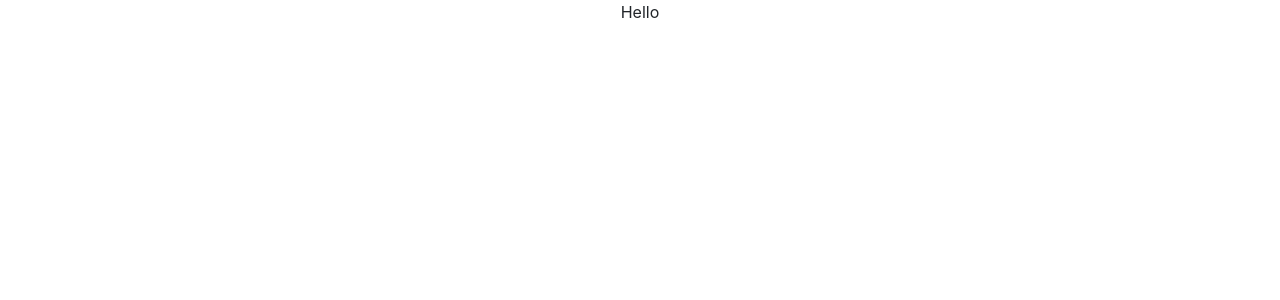
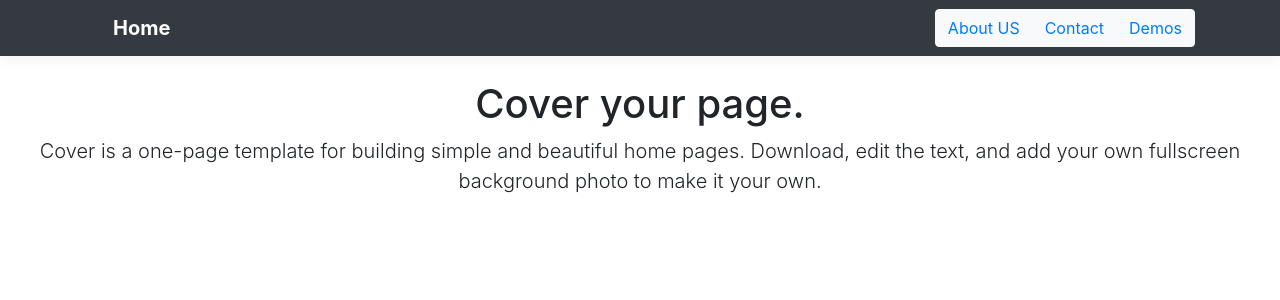
Before and after one commit to SowadHassan/SKGraphics, a React (Create React App) app: page /aboutus in a window 1280 px wide. Shown: the top 300 px of the page. Built offline with nearby package versions, Linux system fonts and the light colour scheme.

Commit message:
route updated

```diff
--- a/src/App.css
+++ b/src/App.css
@@ -64,6 +64,17 @@ footer p {
 
 .box-shadow { box-shadow: 0 .25rem .75rem rgba(0, 0, 0, .05); }
 
+.cover {
+  padding: 0 1.5rem;
+}
+.cover .btn-lg {
+  padding: .75rem 1.25rem;
+  font-weight: 700;
+}
+
+.masthead {
+  margin-bottom: 2rem;
+}
 
 @keyframes App-logo-spin {
   from {
--- a/src/App.js
+++ b/src/App.js
@@ -1,12 +1,14 @@
 import React from "react";
-import logo from "./logo.svg";
+// import logo from "./logo.svg";
 import "./App.css";
 import "bootstrap/dist/css/bootstrap.min.css";
+import { BrowserRouter, Route, Switch } from "react-router-dom";
 
 import Home from "./components/home/home";
-import AboutUs from './components/aboutus/aboutus'
+import AboutUs from "./components/aboutus/aboutus";
 
-import { BrowserRouter, Route, Switch } from "react-router-dom";
+import Contact from "./components/contact/contact";
+import Demos from "./components/demos/demos";
 
 function App() {
   return (
@@ -28,12 +30,13 @@ function App() {
         <Home />
       </header> */}
       <BrowserRouter>
-      <Switch>
-        <Route path="/" component={Home} exact />
-        <Route path="/aboutus" component={AboutUs} />
-      </Switch>
+        <Switch>
+          <Route path="/" component={Home} exact />
+          <Route path="/aboutus" component={AboutUs} />
+          <Route path="/contact" component={Contact} />
+          <Route path="/demos" component={Demos} />
+        </Switch>
       </BrowserRouter>
-      {/* <Home /> */}
     </div>
   );
 }
--- a/src/components/aboutus/aboutus.js
+++ b/src/components/aboutus/aboutus.js
@@ -1,9 +1,24 @@
 import React from "react";
+import TopTitle from "../../layout/top_tilte/top_title";
 
 function AboutUs() {
   return (
     <>
-        <p>Hello</p>
+      <TopTitle />
+      <br />
+      <main role="main" class="inner cover">
+        <h1 class="cover-heading">Cover your page.</h1>
+        <p class="lead">
+          Cover is a one-page template for building simple and beautiful home
+          pages. Download, edit the text, and add your own fullscreen background
+          photo to make it your own.
+        </p>
+        {/* <p class="lead">
+          <a href="#" class="btn btn-lg btn-secondary">
+            Learn more
+          </a>
+        </p> */}
+      </main>
     </>
   );
 }
--- /dev/null
+++ b/src/components/contact/contact.js
@@ -0,0 +1,11 @@
+import React from "react";
+
+function Contact() {
+  return (
+    <>
+      <p>Contact</p>
+    </>
+  );
+}
+
+export default Contact;
--- /dev/null
+++ b/src/components/demos/demos.js
@@ -0,0 +1,11 @@
+import React from "react";
+
+function Demos() {
+  return (
+    <>
+      <p>Demos</p>
+    </>
+  );
+}
+
+export default Demos;
--- a/src/components/home/home.js
+++ b/src/components/home/home.js
@@ -1,6 +1,5 @@
 import React from "react";
 import TopTitle from "../../layout/top_tilte/top_title";
-import { BrowserRouter, Route, Switch, Link } from "react-router-dom";
 
 function Home() {
   return (
--- a/src/layout/top_tilte/top_title.js
+++ b/src/layout/top_tilte/top_title.js
@@ -1,11 +1,9 @@
-import React from 'react';
+import React from "react";
 import { Button, ButtonGroup } from "react-bootstrap";
 import { Link } from "react-router-dom";
 
-
-
 function TopTitle() {
-    return(
+  return (
     <div class="navbar navbar-dark bg-dark box-shadow">
       <div class="container d-flex justify-content-between">
         <a href="#" class="navbar-brand d-flex align-items-center">
@@ -27,16 +25,19 @@ function TopTitle() {
           <strong>Home</strong>
         </a>
         <ButtonGroup aria-label="Basic example">
-            <Button variant="light"> <Link to="/aboutus">About US</Link></Button>
-            <Button variant="light">Contact</Button>
-            <Button variant="light">Demos</Button>
+          <Button variant="light">
+            <Link to="/aboutus">About US</Link>
+          </Button>
+          <Button variant="light">
+            <Link to="/contact">Contact</Link>
+          </Button>
+          <Button variant="light">
+            <Link to="/demos">Demos</Link>
+          </Button>
         </ButtonGroup>
       </div>
     </div>
-    )
+  );
 }
 
-
-
-
 export default TopTitle;
```
Lines whose indentation alone changed are shown as unchanged.
